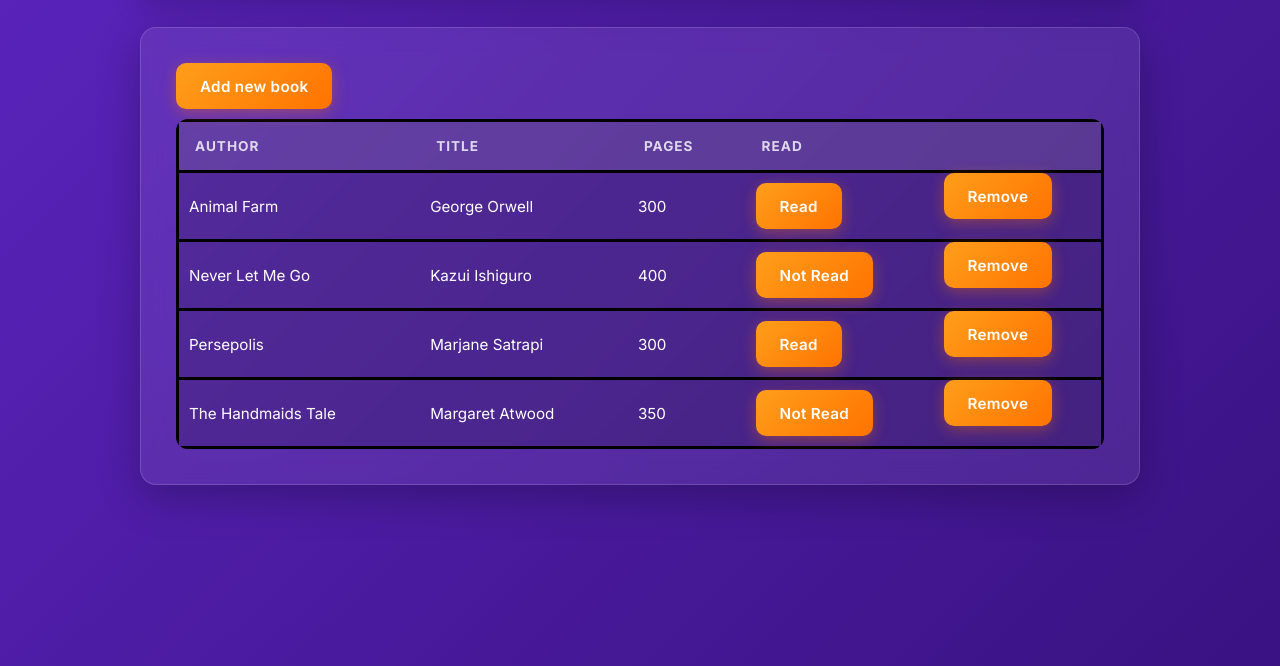
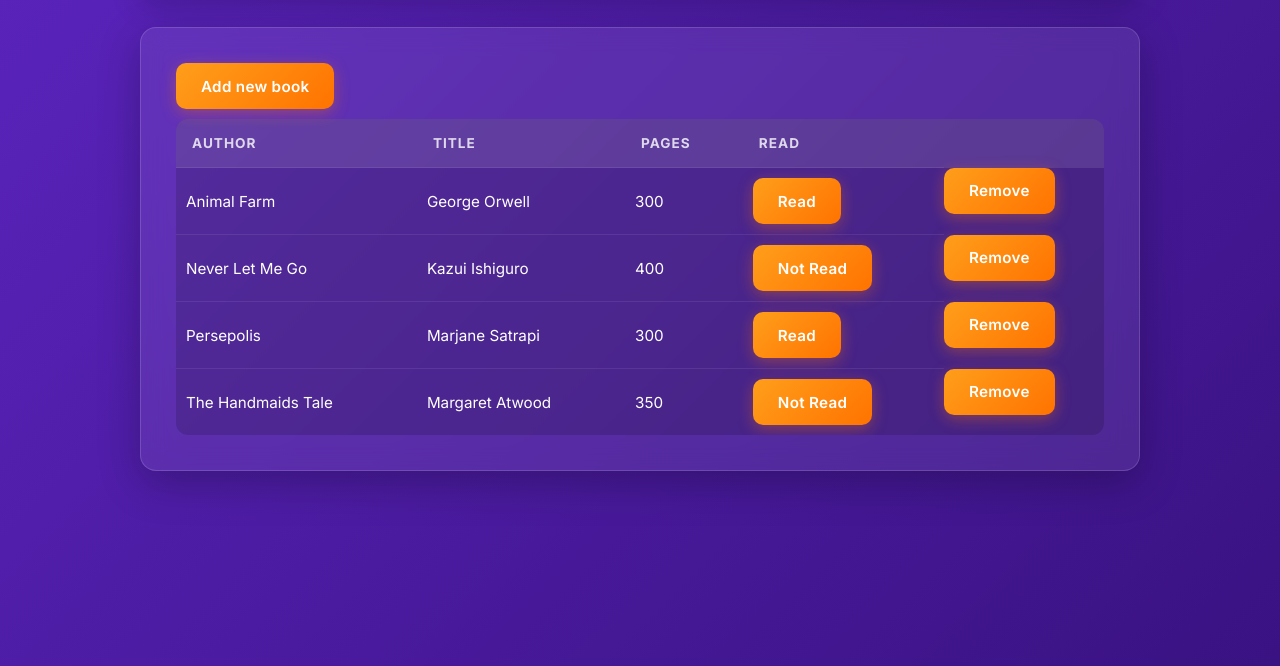
Before and after one commit to jo-and75/library, a plain HTML site: page index.html in a window 1280 px wide. Shown: the part 134-800 px from the top of the page. Drawn offline with Linux system fonts and the light colour scheme.

Commit message:
Add comments

```diff
--- a/styles.css
+++ b/styles.css
@@ -88,7 +88,7 @@ button {
     background: linear-gradient(135deg, #ff9e1b 0%, #ff7300 100%);
     color: #ffffff;
     height: 46px;
-    padding: 0 24px;
+    padding: 0 25px;
     border: none;
     border-radius: 10px;
     font-size: 0.95rem;
@@ -133,14 +133,14 @@ td {
     padding: 10px;
     border-top: 1px solid rgba(255, 255, 255, 0.08);
     font-size: 0.95rem;
-
 }
 
+
 tr {
-    /* transition: background 0.15s ease;  */
     font-size: 1em;
-    border: solid black;
 }
+
+
 
 tbody tr:hover {
     background: rgba(255, 255, 255, 0.06);
```
